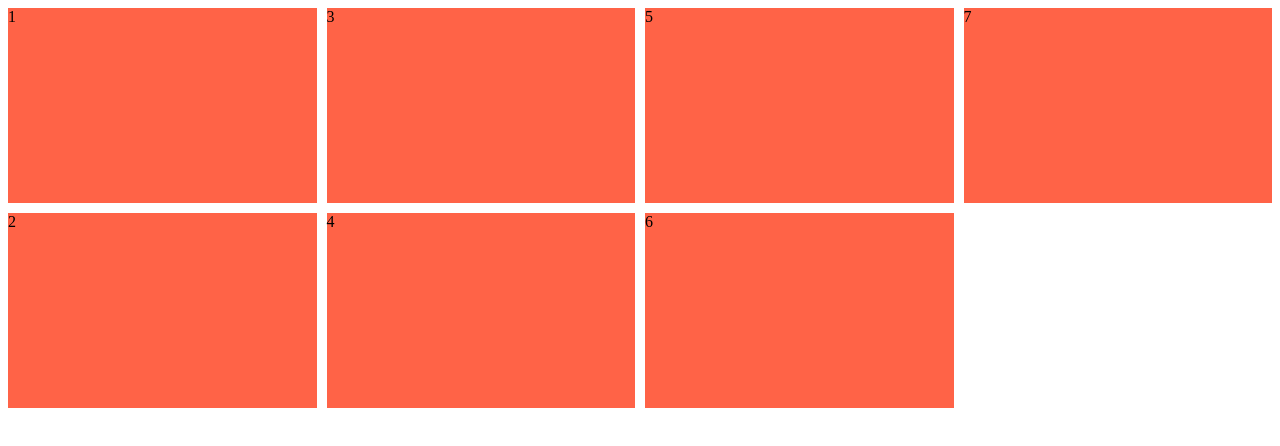
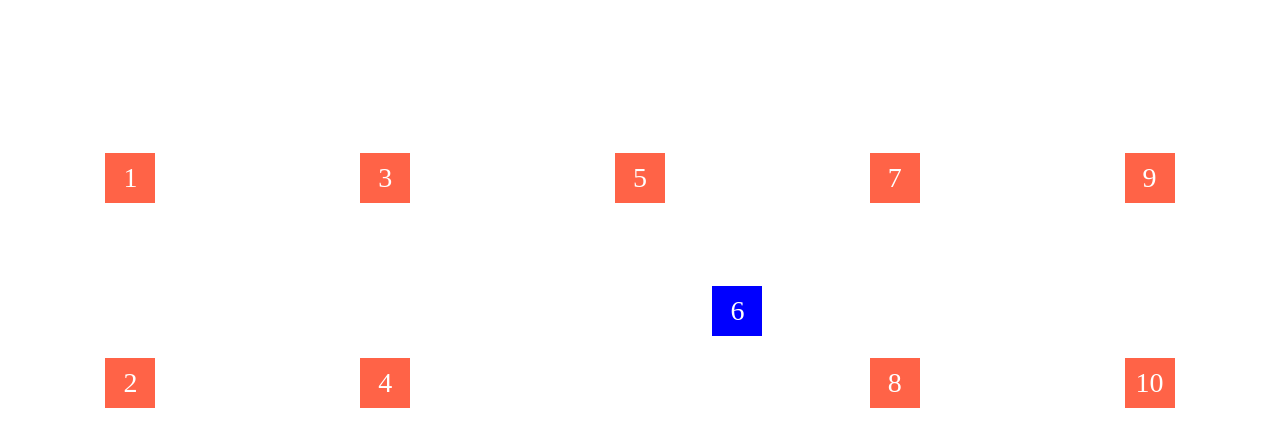
Before and after one commit to markchck/cssStudy, a plain HTML site: page index.html in a window 1280 px wide. Drawn offline with Linux system fonts and the light colour scheme.

Commit message:
align and justify items

```diff
--- a/index.html
+++ b/index.html
@@ -16,6 +16,9 @@
       <div class="child">5</div>
       <div class="child">6</div>
       <div class="child">7</div>
+      <div class="child">8</div>
+      <div class="child">9</div>
+      <div class="child">10</div>
     </div>
   </body>
 </html>
--- a/style.css
+++ b/style.css
@@ -7,8 +7,33 @@
   grid-auto-rows: 1fr;
   grid-auto-flow: column;
   grid-auto-columns: 1fr;
+
+  /* justify-items: center;
+  align-items: center; */
+
+  place-items: end center;
 }
 
 .child{
+  width: 50px;
+  height: 50px;
   background-color: tomato;
+  color: white;
+  font-size: 28px;
+  display: flex;
+  justify-content: center;
+  align-items: center;
 }
+
+
+.child:nth-child(6){
+  background-color: blue;
+
+  /* align-self: center;
+  justify-self: end;  */
+  place-self: center end;
+  /* self는 하나만 움직이게 함 */
+
+  /* grid-column: span 2; */
+
+}
```
